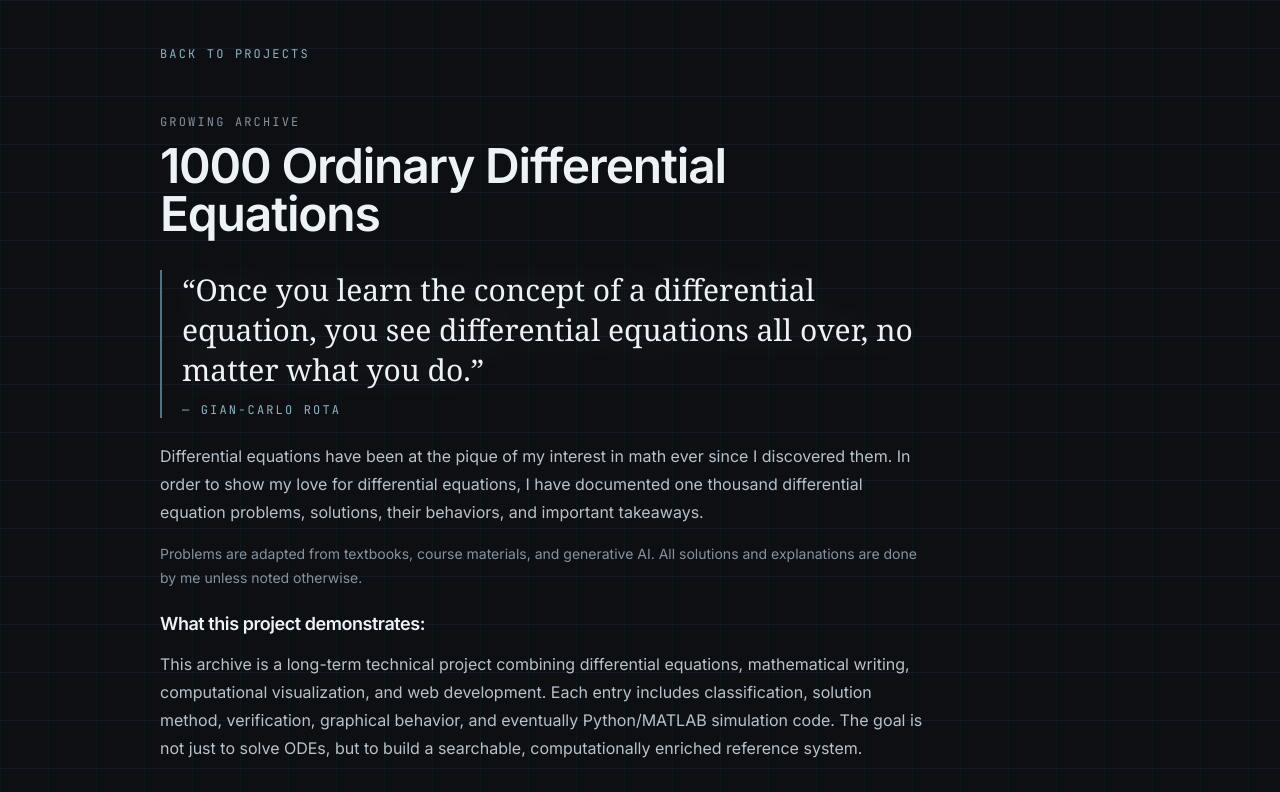
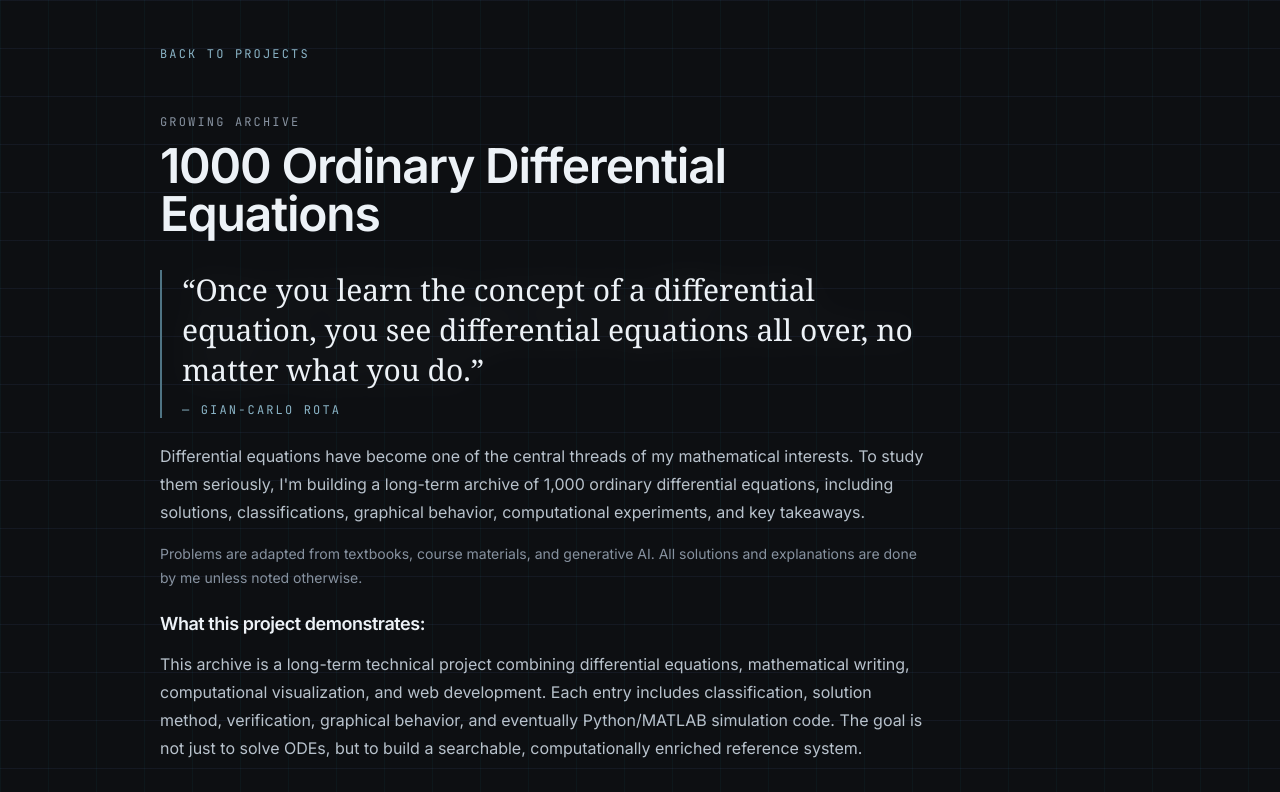
Before and after one commit to jtlutz190/Jacksons-website, a Next.js app: page /diffeq in a window 1280 px wide. Shown: the top 792 px of the page. Built offline with nearby package versions, Linux system fonts and the light colour scheme.

Commit message:
Refine differential equations archive intro

```diff
--- a/app/diffeq/page.tsx
+++ b/app/diffeq/page.tsx
@@ -99,11 +99,11 @@ export default function DiffeqArchivePage() {
           </figure>
           <div className="mt-6 space-y-4 text-base leading-7 text-soft">
             <p>
-              Differential equations have been at the pique of my interest in
-              math ever since I discovered them. In order to show my love for
-              differential equations, I have documented one thousand
-              differential equation problems, solutions, their behaviors, and
-              important takeaways.
+              Differential equations have become one of the central threads of
+              my mathematical interests. To study them seriously, I&apos;m
+              building a long-term archive of 1,000 ordinary differential
+              equations, including solutions, classifications, graphical
+              behavior, computational experiments, and key takeaways.
             </p>
             <p className="text-sm leading-6 text-muted">
               Problems are adapted from textbooks, course materials, and
```
